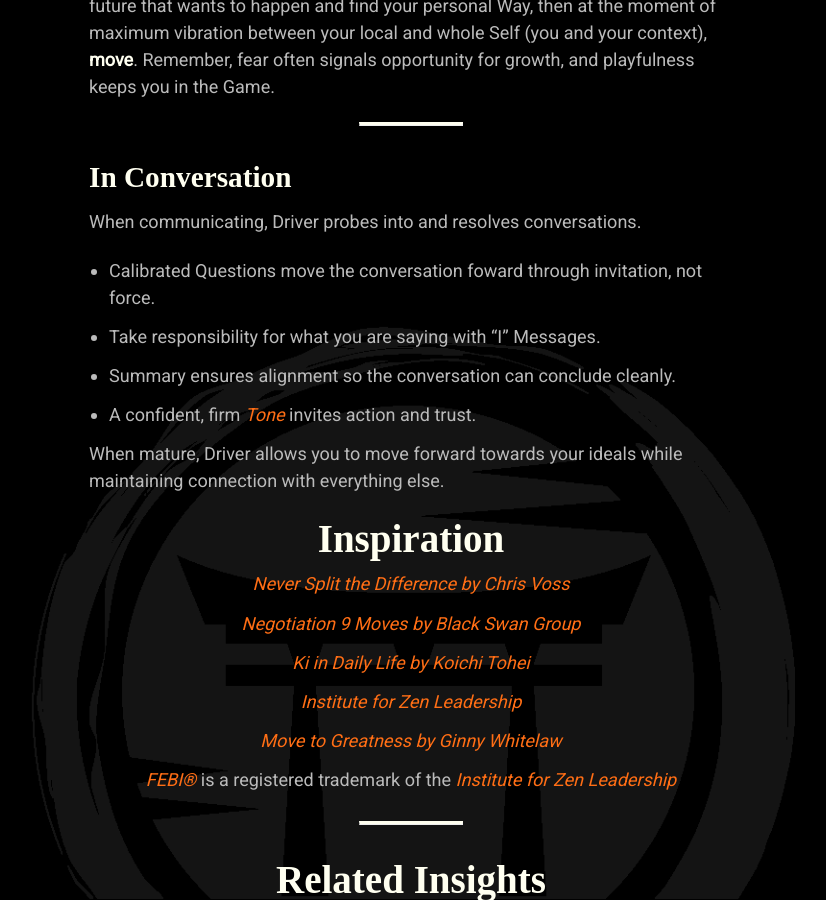
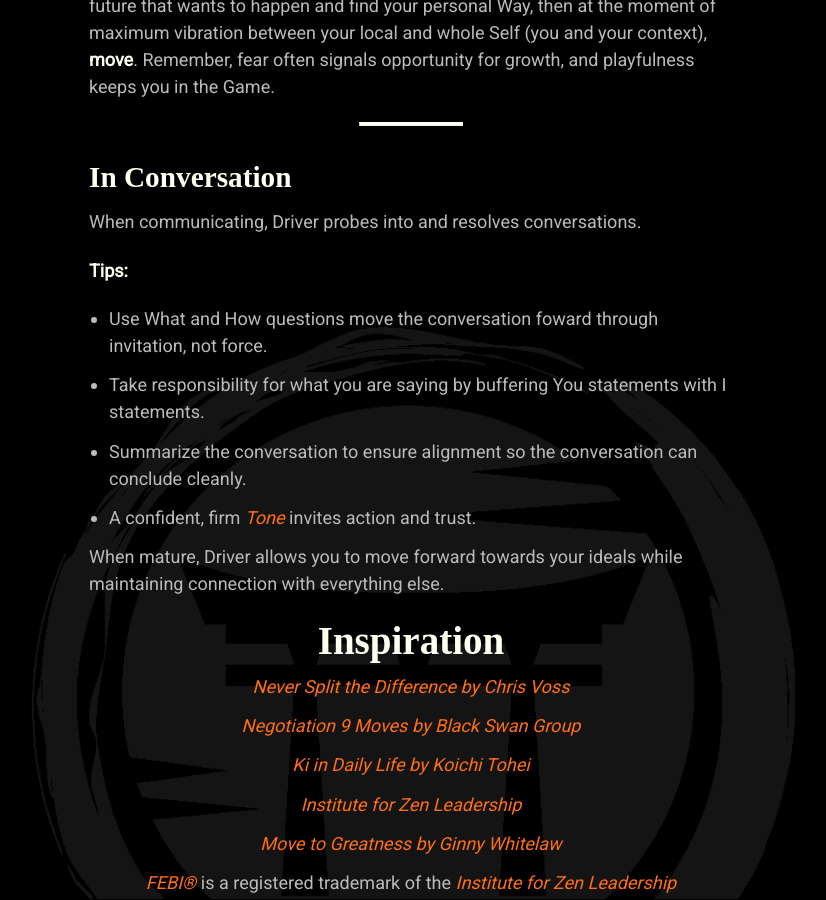
Before and after one commit to mindset-dojo/mindset-dojo.github.io, a Jekyll site: the page built from _forms/driver.md, in a window 1280 px wide and 900 px high, scrolled down 1761 px. Shown: the whole window, without its empty margins (229-1055 px from the left). Built offline with Jekyll 4.4.1, drawn with Linux system fonts in a browser that asks for light colours; some web fonts are replaced.

Commit message:
fix(driver): voss jargon.

```diff
--- a/_forms/driver.md
+++ b/_forms/driver.md
@@ -60,9 +60,11 @@
 
 When communicating, Driver probes into and resolves conversations.
 
-- Calibrated Questions move the conversation foward through invitation, not force.
-- Take responsibility for what you are saying with “I” Messages.
-- Summary ensures alignment so the conversation can conclude cleanly.
+**Tips:**
+
+- Use What and How questions move the conversation foward through invitation, not force.
+- Take responsibility for what you are saying by buffering You statements with I statements.
+- Summarize the conversation to ensure alignment so the conversation can conclude cleanly.
 - A confident, firm [Tone](../tone/) invites action and trust.
 
 When mature, Driver allows you to move forward towards your ideals while maintaining connection with everything else.
```
